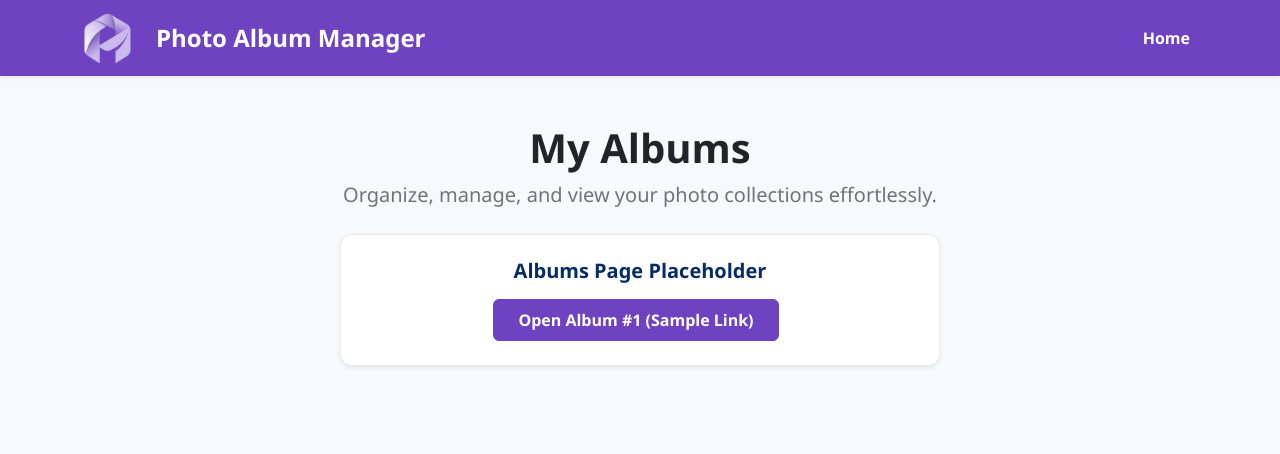
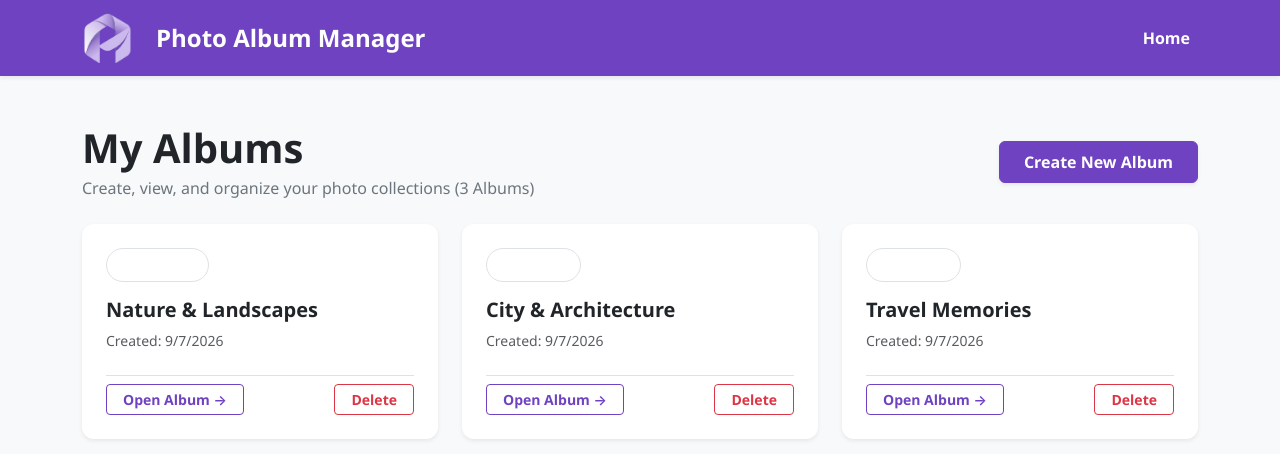
Before and after one commit to sakshi-mahajan27/Photo-Album-Manager, a React (Vite) app: page / in a window 1280 px wide. Shown: the top 454 px of the page. Built offline with nearby package versions, Linux system fonts and the light colour scheme; data requests are answered from the project's data file.

Commit message:
feat: implement albums page with CRUD operations

```diff
--- a/package.json
+++ b/package.json
@@ -5,6 +5,7 @@
   "type": "module",
   "scripts": {
     "dev": "vite",
+    "dev:all": "npx concurrently \"npm run server\" \"npm run dev\"",
     "build": "vite build",
     "lint": "oxlint",
     "preview": "vite preview",
--- /dev/null
+++ b/src/components/AlbumCard.jsx
@@ -0,0 +1,50 @@
+import React from 'react';
+import { Link } from 'react-router-dom';
+
+function AlbumCard({ album, photoCount = 0, onDelete }) {
+  const handleDeleteClick = (e) => {
+    e.preventDefault();
+    e.stopPropagation();
+    if (window.confirm(`Are you sure you want to delete "${album.name}" and all its photos?`)) {
+      onDelete(album.id);
+    }
+  };
+
+  return (
+    <div className="col">
+      <div className="card h-100 shadow-sm border-0 position-relative">
+        <div className="card-body d-flex flex-column p-4">
+          <div className="d-flex justify-content-between align-items-start mb-3">
+            <span className="badge bg-purple-subtle text-purple border border-purple-subtle rounded-pill px-3 py-2 fs-6">
+              {photoCount} {photoCount === 1 ? 'Photo' : 'Photos'}
+            </span>
+          </div>
+
+          <h5 className="card-title fw-bold text-dark mb-2 text-truncate" title={album.name}>
+            {album.name}
+          </h5>
+
+          <p className="card-text text-muted small mb-4">
+            Created: {album.createdAt ? new Date(album.createdAt).toLocaleDateString() : 'Recently'}
+          </p>
+
+          <div className="mt-auto d-flex justify-content-between align-items-center pt-2 border-top">
+            <Link to={`/albums/${album.id}`} className="btn btn-outline-primary btn-sm px-3 fw-semibold">
+              Open Album &rarr;
+            </Link>
+
+            <button
+              onClick={handleDeleteClick}
+              className="btn btn-outline-danger btn-sm px-3 fw-semibold"
+              title="Delete Album"
+            >
+              Delete
+            </button>
+          </div>
+        </div>
+      </div>
+    </div>
+  );
+}
+
+export default AlbumCard;
--- /dev/null
+++ b/src/components/AlbumForm.jsx
@@ -0,0 +1,65 @@
+import React, { useState } from 'react';
+
+function AlbumForm({ onAddAlbum, onCancel }) {
+  const [name, setName] = useState('');
+  const [error, setError] = useState('');
+
+  const handleSubmit = (e) => {
+    e.preventDefault();
+    const trimmedName = name.trim();
+    if (!trimmedName) {
+      setError('Album name cannot be empty.');
+      return;
+    }
+
+    setError('');
+    onAddAlbum(trimmedName);
+    setName('');
+  };
+
+  return (
+    <div className="card shadow-sm border-0 mb-4 p-4 bg-white rounded-3">
+      <h5 className="fw-bold text-primary mb-3">Create New Album</h5>
+
+      {error && (
+        <div className="alert alert-danger py-2 px-3 small mb-3" role="alert">
+          {error}
+        </div>
+      )}
+
+      <form onSubmit={handleSubmit}>
+        <div className="mb-3">
+          <label htmlFor="albumName" className="form-label fw-semibold text-dark">
+            Album Name
+          </label>
+          <input
+            type="text"
+            className="form-control form-control-lg"
+            id="albumName"
+            placeholder="e.g., Summer Vacation 2026"
+            value={name}
+            onChange={(e) => setName(e.target.value)}
+            autoFocus
+          />
+        </div>
+
+        <div className="d-flex justify-content-end gap-2">
+          {onCancel && (
+            <button
+              type="button"
+              className="btn btn-light px-4 fw-semibold"
+              onClick={onCancel}
+            >
+              Cancel
+            </button>
+          )}
+          <button type="submit" className="btn btn-primary px-4 fw-semibold">
+            Create Album
+          </button>
+        </div>
+      </form>
+    </div>
+  );
+}
+
+export default AlbumForm;
--- a/src/pages/AlbumsPage.jsx
+++ b/src/pages/AlbumsPage.jsx
@@ -1,24 +1,179 @@
-import React from 'react';
-import { Link } from 'react-router-dom';
+import React, { useState, useEffect } from 'react';
+import AlbumCard from '../components/AlbumCard';
+import AlbumForm from '../components/AlbumForm';
 
 function AlbumsPage() {
+  const [albums, setAlbums] = useState([]);
+  const [photos, setPhotos] = useState([]);
+  const [loading, setLoading] = useState(true);
+  const [error, setError] = useState(null);
+  const [showForm, setShowForm] = useState(false);
+
+  const API_URL = 'http://localhost:5000';
+
+  // Fetch albums and photos on component mount
+  useEffect(() => {
+    fetchData();
+  }, []);
+
+  const fetchData = async () => {
+    setLoading(true);
+    setError(null);
+    try {
+      const [albumsRes, photosRes] = await Promise.all([
+        fetch(`${API_URL}/albums`),
+        fetch(`${API_URL}/photos`)
+      ]);
+
+      if (!albumsRes.ok || !photosRes.ok) {
+        throw new Error('Failed to fetch data from JSON Server');
+      }
+
+      const albumsData = await albumsRes.json();
+      const photosData = await photosRes.json();
+
+      setAlbums(albumsData);
+      setPhotos(photosData);
+    } catch (err) {
+      setError('Unable to connect to backend server on http://localhost:5000. Please ensure JSON Server is running (run `npm run server` or `npm run dev:all`).');
+    } finally {
+      setLoading(false);
+    }
+  };
+
+  // Add a new album via POST request
+  const handleAddAlbum = async (albumName) => {
+    try {
+      const newAlbum = {
+        name: albumName,
+        createdAt: new Date().toISOString()
+      };
+
+      const response = await fetch(`${API_URL}/albums`, {
+        method: 'POST',
+        headers: {
+          'Content-Type': 'application/json'
+        },
+        body: JSON.stringify(newAlbum)
+      });
+
+      if (!response.ok) {
+        throw new Error('Failed to create new album');
+      }
+
+      const createdAlbum = await response.json();
+      setAlbums((prev) => [...prev, createdAlbum]);
+      setShowForm(false);
+    } catch (err) {
+      alert('Unable to connect to backend server. Please ensure JSON Server is running on port 5000 (run `npm run server` or `npm run dev:all`).');
+    }
+  };
+
+  // Delete an album and its associated photos via DELETE request
+  const handleDeleteAlbum = async (id) => {
+    try {
+      const response = await fetch(`${API_URL}/albums/${id}`, {
+        method: 'DELETE'
+      });
+
+      if (!response.ok) {
+        throw new Error('Failed to delete album');
+      }
+
+      // Also clean up associated photos for this album
+      const albumPhotos = photos.filter((p) => String(p.albumId) === String(id));
+      await Promise.all(
+        albumPhotos.map((p) =>
+          fetch(`${API_URL}/photos/${p.id}`, { method: 'DELETE' })
+        )
+      );
+
+      setAlbums((prev) => prev.filter((album) => String(album.id) !== String(id)));
+      setPhotos((prev) => prev.filter((p) => String(p.albumId) !== String(id)));
+    } catch (err) {
+      alert(err.message || 'Error deleting album.');
+    }
+  };
+
+  // Helper to count photos for a given album ID
+  const getPhotoCount = (albumId) => {
+    return photos.filter((p) => String(p.albumId) === String(albumId)).length;
+  };
+
   return (
     <div className="container pb-5">
-      <div className="text-center my-4">
-        <h1 className="fw-bold text-dark display-6 mb-2">My Albums</h1>
-        <p className="text-secondary fs-5">
-          Organize, manage, and view your photo collections effortlessly.
-        </p>
+      {/* Header Section */}
+      <div className="d-flex flex-column flex-md-row justify-content-between align-items-md-center my-4 gap-3">
+        <div>
+          <h1 className="fw-bold text-dark display-6 mb-1">My Albums</h1>
+          <p className="text-secondary mb-0">
+            Create, view, and organize your photo collections ({albums.length} {albums.length === 1 ? 'Album' : 'Albums'})
+          </p>
+        </div>
+
+        <button
+          onClick={() => setShowForm(!showForm)}
+          className="btn btn-primary px-4 py-2 fw-semibold shadow-sm align-self-start align-self-md-center"
+        >
+          {showForm ? 'Close Form' : 'Create New Album'}
+        </button>
       </div>
 
-      <div className="card shadow-sm p-4 text-center mx-auto" style={{ maxWidth: '600px' }}>
-        <h5 className="card-title fw-bold text-primary-emphasis mb-3">Albums Page Placeholder</h5>
-        <div>
-          <Link to="/albums/1" className="btn btn-primary px-4 py-2 fw-semibold me-2">
-            Open Album #1 (Sample Link)
-          </Link>
+      {/* Error Message */}
+      {error && (
+        <div className="alert alert-danger shadow-sm d-flex align-items-center mb-4" role="alert">
+          <div>
+            <strong>Error:</strong> {error}
+            <button className="btn btn-sm btn-outline-danger ms-3" onClick={fetchData}>
+              Retry
+            </button>
+          </div>
         </div>
-      </div>
+      )}
+
+      {/* Album Form */}
+      {showForm && (
+        <AlbumForm
+          onAddAlbum={handleAddAlbum}
+          onCancel={() => setShowForm(false)}
+        />
+      )}
+
+      {/* Loading State */}
+      {loading ? (
+        <div className="text-center py-5">
+          <div className="spinner-border text-primary" role="status" style={{ width: '3rem', height: '3rem' }}>
+            <span className="visually-hidden">Loading...</span>
+          </div>
+          <p className="mt-3 text-muted fw-semibold">Loading albums...</p>
+        </div>
+      ) : albums.length === 0 ? (
+        /* Empty State */
+        <div className="text-center py-5 bg-white rounded-3 shadow-sm border p-5">
+          <h4 className="fw-bold text-dark mb-2">No Albums Found</h4>
+          <p className="text-muted mb-4">
+            You don't have any photo albums yet. Click the button below to create your first album!
+          </p>
+          <button
+            onClick={() => setShowForm(true)}
+            className="btn btn-primary px-4 py-2 fw-semibold"
+          >
+            Create First Album
+          </button>
+        </div>
+      ) : (
+        /* Albums Grid */
+        <div className="row row-cols-1 row-cols-md-2 row-cols-lg-3 g-4">
+          {albums.map((album) => (
+            <AlbumCard
+              key={album.id}
+              album={album}
+              photoCount={getPhotoCount(album.id)}
+              onDelete={handleDeleteAlbum}
+            />
+          ))}
+        </div>
+      )}
     </div>
   );
 }
```
